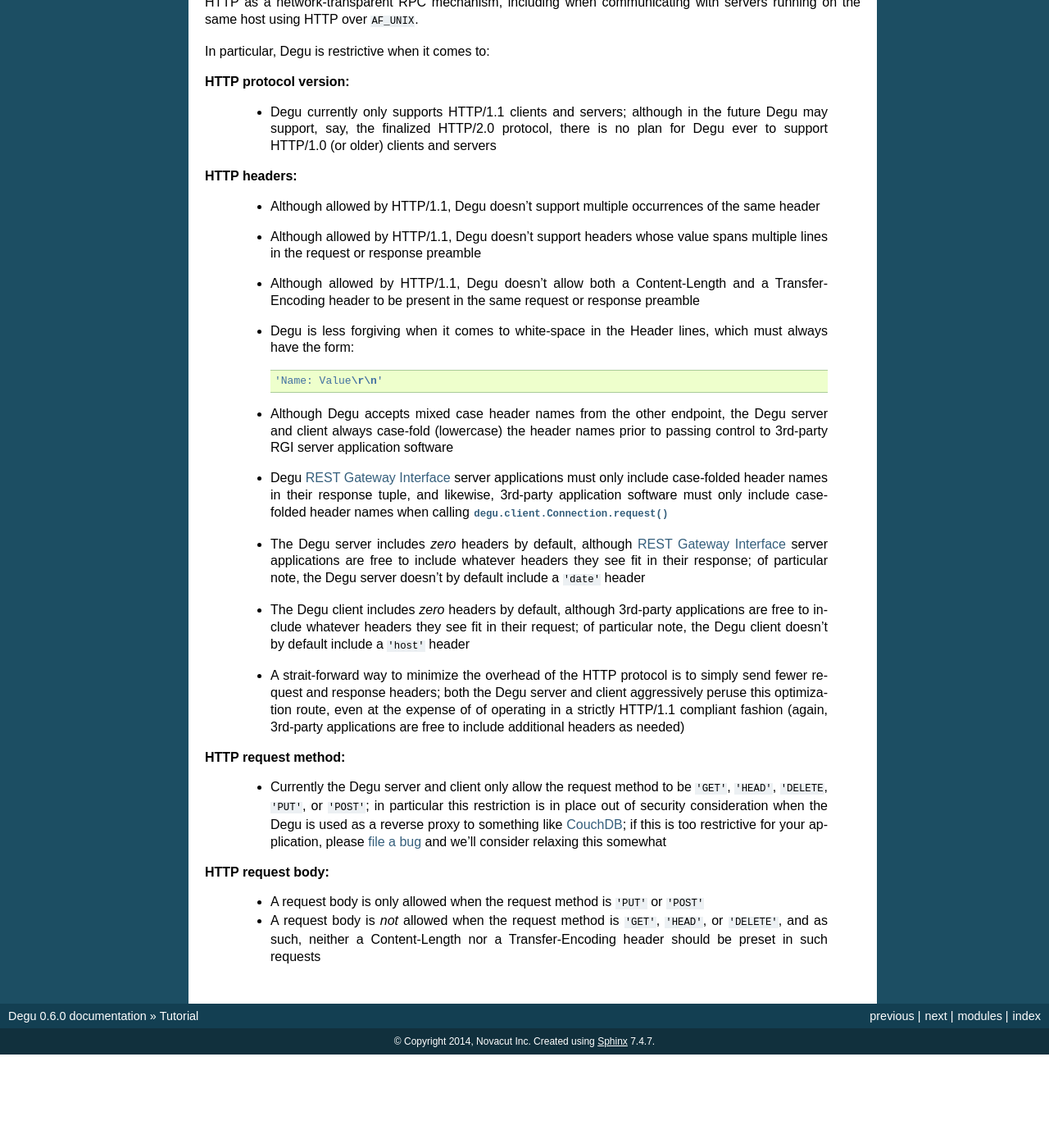
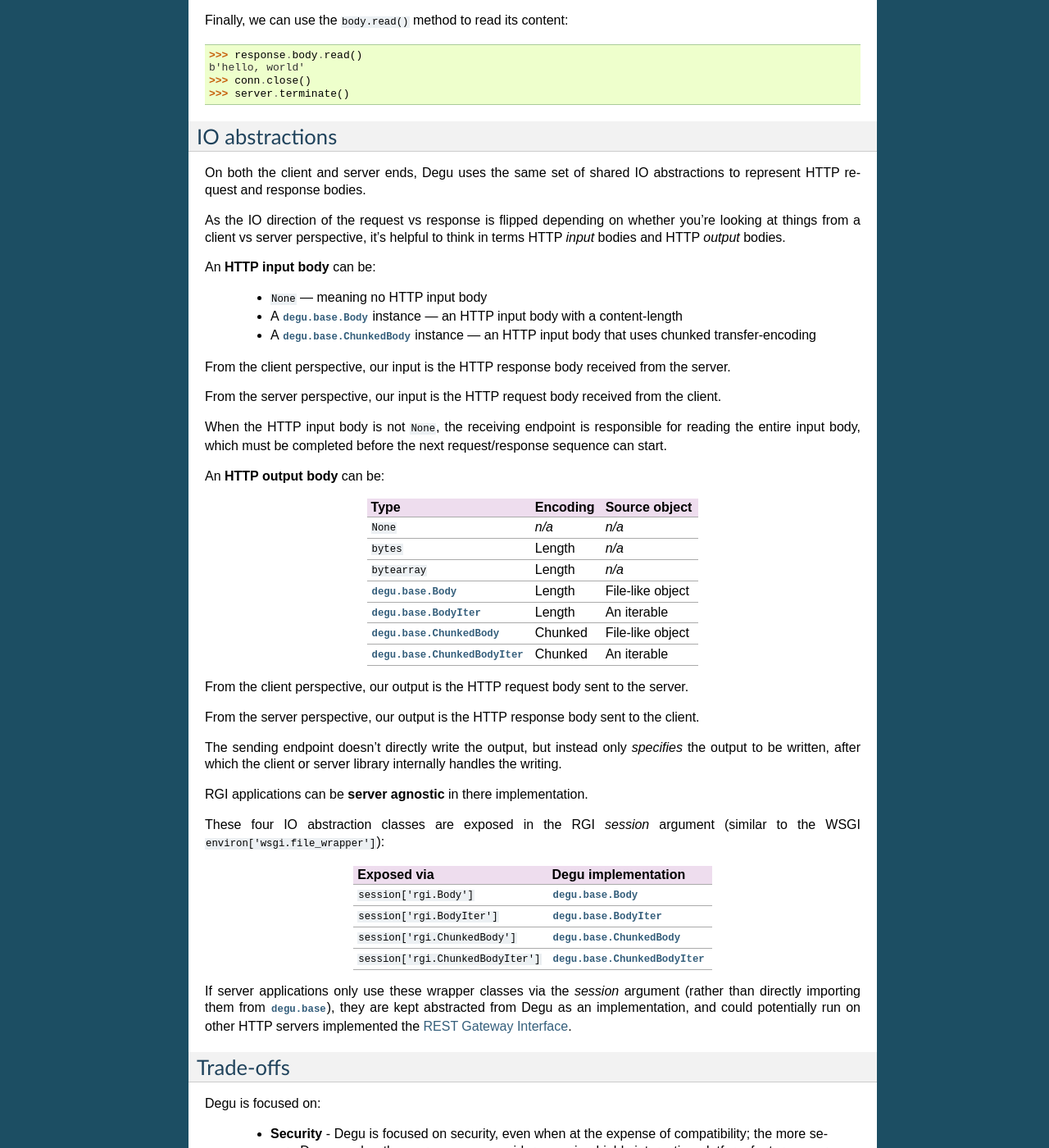
Before and after one commit to json420/degu, a Sphinx documentation site: the page built from doc/tutorial.rst, in a window 1280 px wide and 1400 px high, scrolled down 4498 px. Shown: the whole window at 82% size. Built offline with Sphinx 7.4.7, drawn with Linux system fonts in a browser that asks for light colours; before the commit the page ends 5784 px from its top, so only the background shows below that; some of the changed text lies outside the part shown.

Commit message:
tutorial.rst: rough out new 'Request & response bodies' and 'IO abstractions' sections

```diff
--- a/doc/rgi.rst
+++ b/doc/rgi.rst
@@ -544,7 +544,7 @@
 four specialized wrapper classes exposed in the RGI *session* argument:
 
     ==================================  =====================================
-    Exposed via                            Reference implementation
+    Exposed via                         Reference implementation
     ==================================  =====================================
     ``session['rgi.Body']``             :class:`degu.base.Body`
     ``session['rgi.BodyIter']``         :class:`degu.base.BodyIter`
--- a/doc/tutorial.rst
+++ b/doc/tutorial.rst
@@ -228,8 +228,137 @@
 network-transparent services, most of which will usually all be running on the
 local host, but any of which could likewise be running on a remote host.
 
-For more details, see the documentation for the :mod:`degu.server` and
-:mod:`degu.client` modules.
+
+
+Request & response bodies
+-------------------------
+
+As exciting as our first two examples were, you may have noticed that no request
+or response bodies were used.
+
+The reason is because this is a broad and complex topic in Degu, especially as
+Degu fully exposes HTTP chunked transfer-encoding semantics.
+
+However, for your essential survival guide, you only need to know three things:
+
+    1. Degu uses ``None`` to represent the absence of an HTTP body
+
+    2. When you receive an HTTP body, it will always have a ``read()`` method
+       you can use to retrieve its contents
+
+    3. When you send an HTTP body, you can always send a ``bytes`` instance
+
+Before we dive into the details, here's a quick example:
+
+>>> def hello_response_body(session, request):
+...     return (200, 'OK', {}, b'hello, world')
+...
+>>> server = TempServer(('127.0.0.1', 0), None, hello_response_body)
+>>> client = Client(server.address)
+>>> conn = client.connect()
+>>> response = conn.request('GET', '/')
+
+Notice that this time the response body is a :class:`degu.base.Body` instance,
+rather than ``None``:
+
+>>> response.body
+Body(<rfile>, 12)
+
+The ``body.chunked`` attribute will be ``True`` when the body uses chunked
+transfer-encoding, and will be ``False`` when the body has a content-length:
+
+>>> response.body.chunked
+False
+
+As this body is not chunk-encoded, it has a ``content_length`` attribute, which
+will match the content-length in the response headers:
+
+>>> response.body.content_length
+12
+>>> response.headers
+{'content-length': 12}
+
+Finally, we can use the ``body.read()`` method to read its content:
+
+>>> response.body.read()
+b'hello, world'
+>>> conn.close()
+>>> server.terminate()
+
+
+IO abstractions
+---------------
+
+On both the client and server ends, Degu uses the same set of shared IO
+abstractions to represent HTTP request and response bodies.
+
+As the IO direction of the request vs response is flipped depending on whether
+you're looking at things from a client vs server perspective, it's helpful to
+think in terms HTTP *input* bodies and HTTP *output* bodies.
+
+An **HTTP input body** can be:
+
+    * ``None`` --- meaning no HTTP input body
+
+    * A :class:`degu.base.Body` instance --- an HTTP input body with a
+      content-length
+
+    * A :class:`degu.base.ChunkedBody` instance --- an HTTP input body that uses
+      chunked transfer-encoding
+
+From the client perspective, our input is the HTTP response body received from
+the server.
+
+From the server perspective, our input is the HTTP request body received from
+the client.
+
+When the HTTP input body is not ``None``, the receiving endpoint is responsible
+for reading the entire input body, which must be completed before the next
+request/response sequence can start.
+
+An **HTTP output body** can be:
+
+    ==================================  ========  ================
+    Type                                Encoding  Source object
+    ==================================  ========  ================
+    ``None``                            *n/a*     *n/a*
+    ``bytes``                           Length    *n/a*
+    ``bytearray``                       Length    *n/a*
+    :class:`degu.base.Body`             Length    File-like object
+    :class:`degu.base.BodyIter`         Length    An iterable
+    :class:`degu.base.ChunkedBody`      Chunked   File-like object
+    :class:`degu.base.ChunkedBodyIter`  Chunked   An iterable
+    ==================================  ========  ================
+
+From the client perspective, our output is the HTTP request body sent to the
+server.
+
+From the server perspective, our output is the HTTP response body sent to the
+client.
+
+The sending endpoint doesn't directly write the output, but instead only
+*specifies* the output to be written, after which the client or server library
+internally handles the writing.
+
+RGI applications can be **server agnostic** in there implementation.
+
+These four IO abstraction classes are exposed in the RGI *session* argument
+(similar to the WSGI ``environ['wsgi.file_wrapper']``):
+
+    ==================================  =====================================
+    Exposed via                         Degu implementation
+    ==================================  =====================================
+    ``session['rgi.Body']``             :class:`degu.base.Body`
+    ``session['rgi.BodyIter']``         :class:`degu.base.BodyIter`
+    ``session['rgi.ChunkedBody']``      :class:`degu.base.ChunkedBody`
+    ``session['rgi.ChunkedBodyIter']``  :class:`degu.base.ChunkedBodyIter`
+    ==================================  =====================================
+
+If server applications only use these wrapper classes via the *session* argument
+(rather than directly importing them from :mod:`degu.base`), they are kept
+abstracted from Degu as an implementation, and could potentially run on other
+HTTP servers implemented the :doc:`rgi`.
+
 
 
 
```
